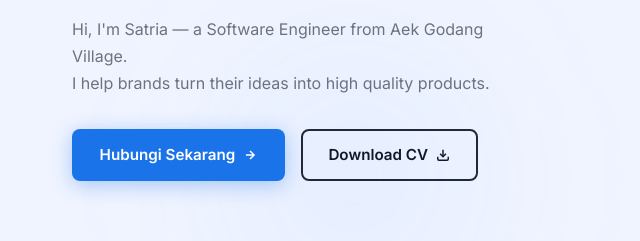
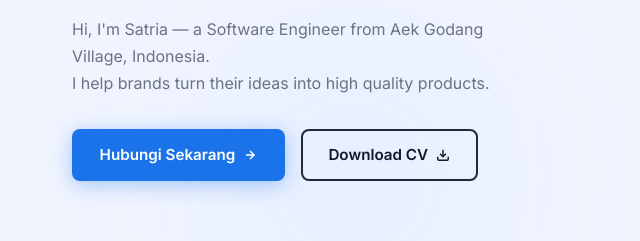
Before and after one commit to SatriaSbPohan/satriapohan, a website built with Vite: page index.html in a window 1280 px wide. Shown: the part 431-672 px from the top of the page, 0-640 px from the left. Built offline with nearby package versions, Linux system fonts and the light colour scheme.

Commit message:
Update index.html

```diff
--- a/index.html
+++ b/index.html
@@ -56,7 +56,7 @@
           a <span class="hero-role" id="hero-role">Web Developer</span>
         </h1>
         <p class="hero-desc">
-          Hi, I'm Satria — a Software Engineer from Aek Godang Village.<br>
+          Hi, I'm Satria — a Software Engineer from Aek Godang Village, Indonesia.<br>
           I help brands turn their ideas into high quality products.
         </p>
         <div class="hero-cta">
```
